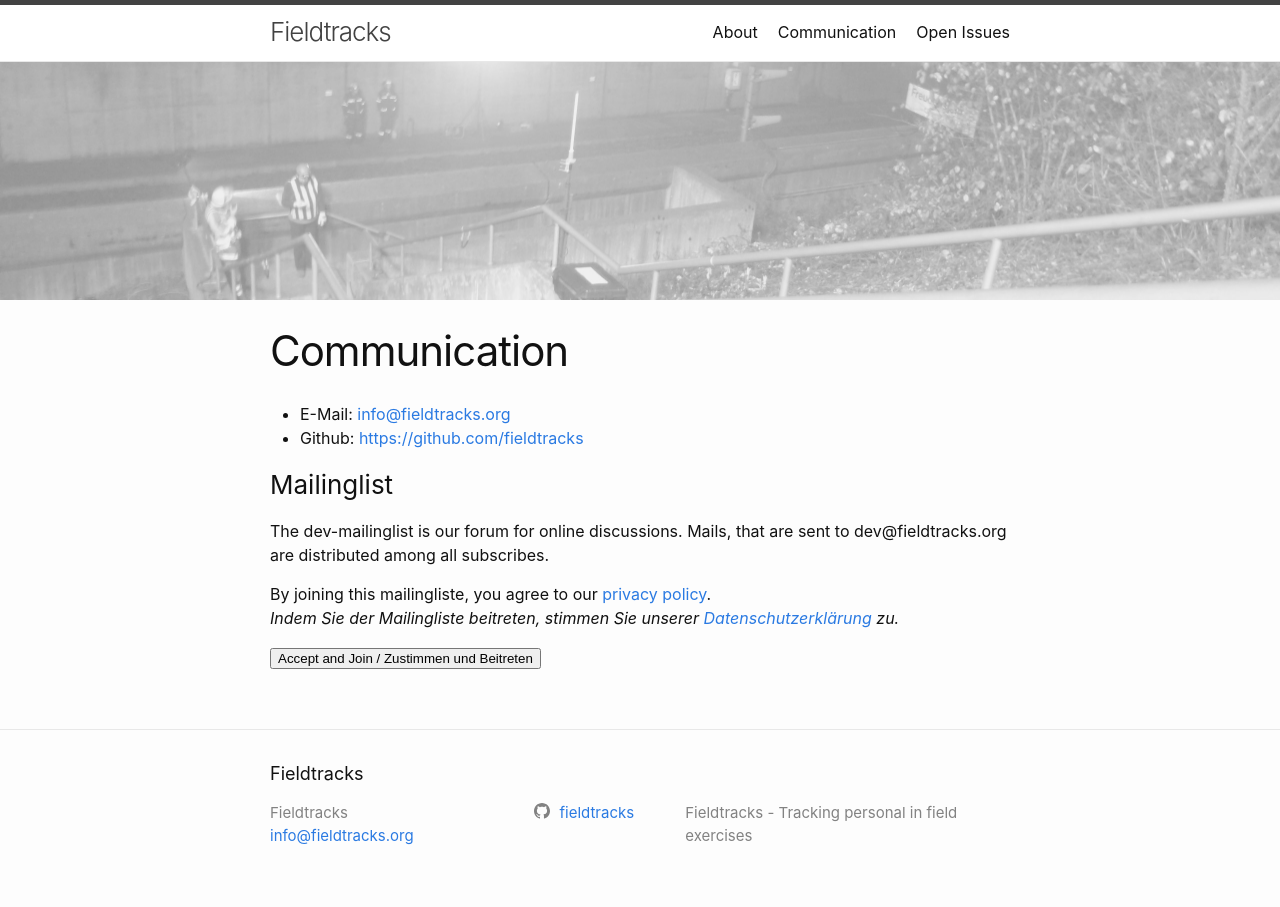
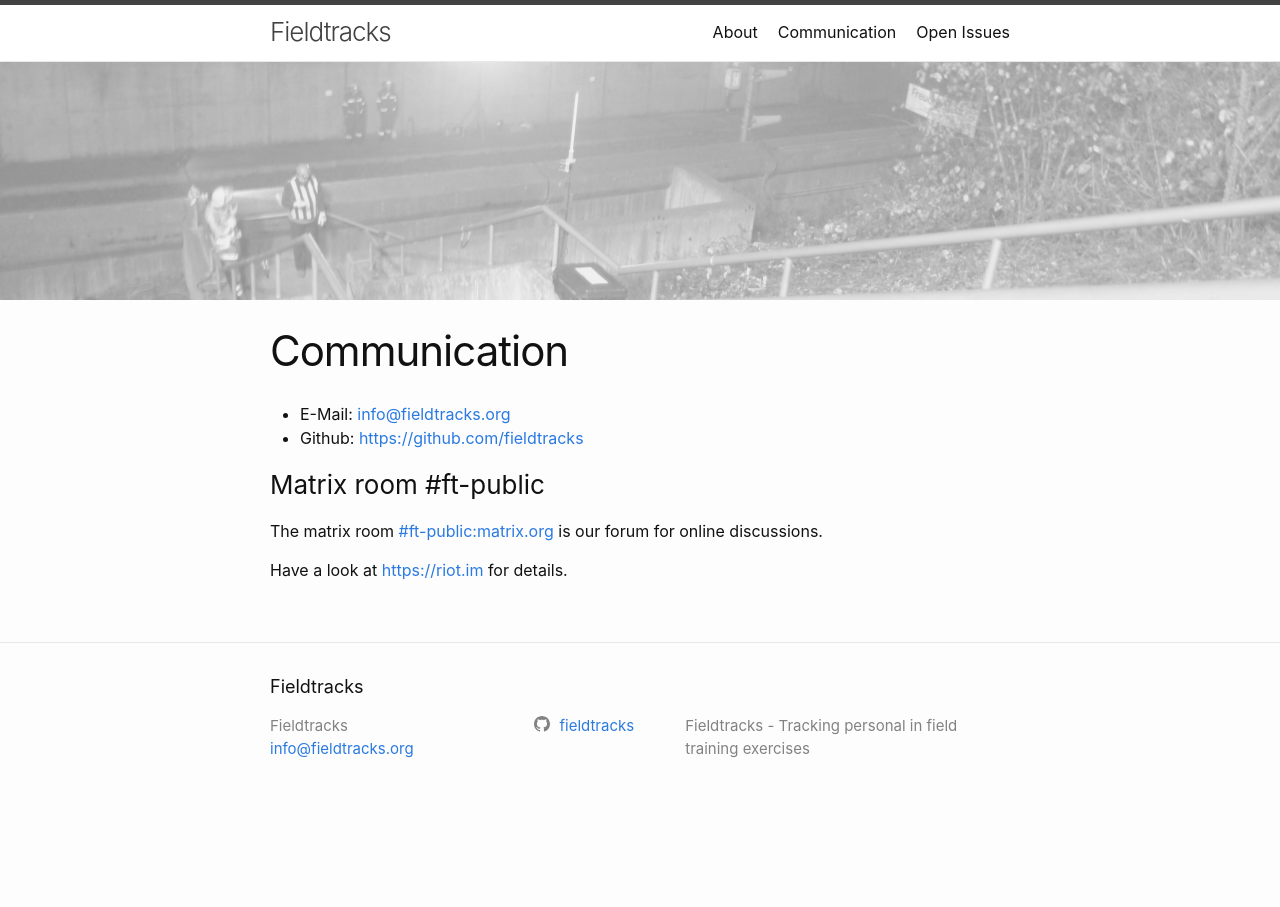
Before and after one commit to FieldTracks/website, a Jekyll site: the page built from comm.md, in a window 1280 px wide. Built offline with Jekyll 4.4.1, drawn with Linux system fonts in a browser that asks for light colours.

Commit message:
Notice on matrix room

```diff
--- a/_config.yml
+++ b/_config.yml
@@ -16,7 +16,7 @@
 title: Fieldtracks
 email: info@fieldtracks.org
 description: >- # this means to ignore newlines until "baseurl:"
-  Fieldtracks - Tracking personal in field exercises
+  Fieldtracks - Tracking personal in field training exercises
 baseurl: "/" # the subpath of your site, e.g. /blog
 url: "https://fieldtracks.org" # the base hostname & protocol for your site, e.g. http://example.com
 #twitter_username: fieldtracks
--- a/comm.md
+++ b/comm.md
@@ -8,13 +8,8 @@ permalink: /communication/
 - Github: [https://github.com/fieldtracks](https://github.com/fieldtracks)
 
 
-### Mailinglist
-The dev-mailinglist is our forum for online discussions.
-Mails, that are sent to dev@fieldtracks.org are distributed among all subscribes.
+### Matrix room #ft-public
 
-By joining this mailingliste, you agree to our [privacy policy](/about).
-*Indem Sie der Mailingliste beitreten, stimmen Sie unserer [Datenschutzerklärung](/about) zu.*
+The matrix room [#ft-public:matrix.org](matrix:#ft-public:matrix.org) is our forum for online discussions.
 
-<form action="https://lists.fieldtracks.org/cgi-bin/mailman/listinfo/dev">
-<button name="submit" >Accept and Join / Zustimmen und Beitreten</button>
-</form>
+Have a look at [https://riot.im](https://riot.im) for details.
```
Also changed, not shown: _posts/2020-01-11-fosdem.md (added, +13 -0 lines).
